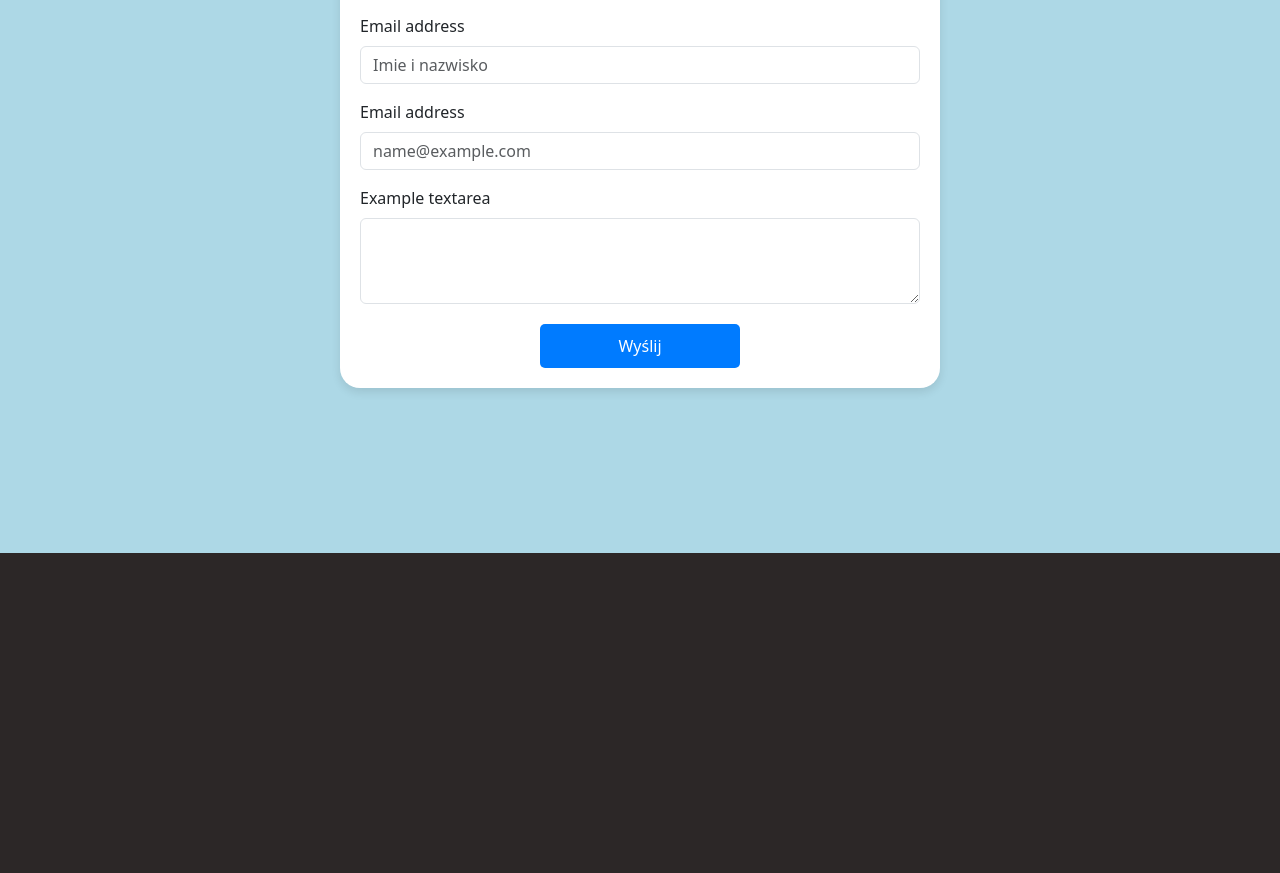
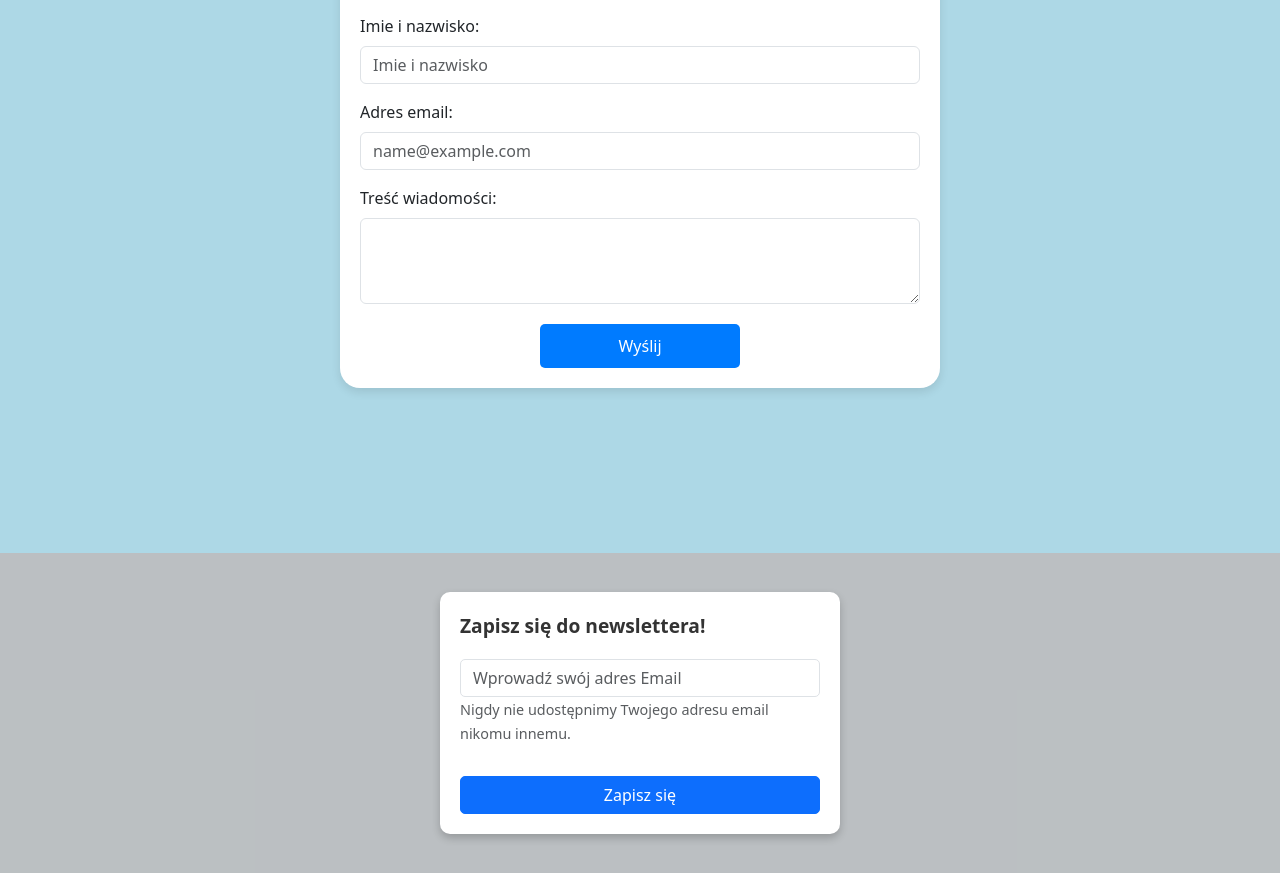
Before and after one commit to kpolchl/WebAplicatiosProject, a React (Vite) app in the folder WebAppProject/: page /contact in a window 1280 px wide. Shown: the part 327-1200 px from the top of the page. Before the commit the page ends 880 px from the top, so only its background shows below. Built offline with nearby package versions, Linux system fonts and the light colour scheme; no server answers.

Commit message:
kilka zmian

```diff
--- a/WebAppProject/src/App.jsx
+++ b/WebAppProject/src/App.jsx
@@ -11,6 +11,7 @@ import LoginPage from './Pages/LoginPage';
 import ProductPage from './Pages/ProductPage';
 import { CartProvider } from './Context/CartContext';
 import { ProductProvider } from './Context/ProductContext';
+import NewsletterComponent from './Components/Newsletter';
 
 function App() {
   return (
@@ -27,6 +28,7 @@ function App() {
             <Route path="/loginpage" element={<LoginPage />} />
             <Route path="/product/:title" element={<ProductPage />} />
           </Routes>
+          <NewsletterComponent/>
         </BrowserRouter>
       </CartProvider>
     </ProductProvider>
--- a/WebAppProject/src/Components/ContactComponent.jsx
+++ b/WebAppProject/src/Components/ContactComponent.jsx
@@ -4,15 +4,15 @@ function ContactComponent() {
   return (
     <Form>
       <Form.Group className="mb-3">
-        <Form.Label>Email address</Form.Label>
+        <Form.Label>Imie i nazwisko: </Form.Label>
         <Form.Control type="textarea" placeholder="Imie i nazwisko" />
       </Form.Group>
       <Form.Group className="mb-3" controlId="exampleForm.ControlInput1">
-        <Form.Label>Email address</Form.Label>
+        <Form.Label>Adres email:</Form.Label>
         <Form.Control type="email" placeholder="name@example.com" />
       </Form.Group>
       <Form.Group className="mb-3" controlId="exampleForm.ControlTextarea1">
-        <Form.Label>Example textarea</Form.Label>
+        <Form.Label>Treść wiadomości:</Form.Label>
         <Form.Control as="textarea" rows={3} />
       </Form.Group>
     </Form>
--- a/WebAppProject/src/Components/Newsletter.jsx
+++ b/WebAppProject/src/Components/Newsletter.jsx
@@ -0,0 +1,47 @@
+import Button from 'react-bootstrap/Button';
+import Form from 'react-bootstrap/Form';
+
+function NewsletterComponent() {
+  return (
+    <div style={{
+      display: "flex",
+      justifyContent: "center",
+      alignItems: "center",
+      height: "40vh",
+      backgroundColor: "rgba(31, 45, 54, 0.3)",
+    }}>
+      <div style={{
+        width: "400px",
+        backgroundColor: "white",
+        padding: "20px",
+        borderRadius: "10px",
+        boxShadow: "0 4px 8px rgba(0, 0, 0, 0.2)",
+      }}>
+        <Form>
+          <Form.Group className="mb-3" controlId="formBasicEmail">
+            <Form.Label style={{ fontSize: "1.2rem", fontWeight: "bold", color: "#333" }}>
+              Zapisz się do newslettera!
+            </Form.Label>
+            <Form.Control
+              type="email"
+              placeholder="Wprowadź swój adres Email"
+              style={{ borderRadius: "5px", marginTop: "10px" }}
+            />
+            <Form.Text className="text-muted" style={{ fontSize: "0.9rem", marginTop: "5px" }}>
+              Nigdy nie udostępnimy Twojego adresu email nikomu innemu.
+            </Form.Text>
+          </Form.Group>
+          <Button
+            variant="primary"
+            type="submit"
+            style={{ width: "100%", borderRadius: "5px", marginTop: "15px" }}
+          >
+            Zapisz się
+          </Button>
+        </Form>
+      </div>
+    </div>
+  );
+}
+
+export default NewsletterComponent;
--- a/WebAppProject/src/Pages/Contact.jsx
+++ b/WebAppProject/src/Pages/Contact.jsx
@@ -1,7 +1,6 @@
 import ContactComponent from "../Components/ContactComponent";
 
 function Contact() {
-  // Funkcja obsługująca kliknięcie przycisku
   const handleSubmit = () => {
     alert("Wiadomość została wysłana!");
   };
@@ -12,10 +11,10 @@ function Contact() {
         display: "flex",
         justifyContent: "center",
         alignItems: "center",
-        minHeight: "100vh", // Pełna wysokość widoku
+        minHeight: "100vh",
         backgroundColor: "#add8e6",
-        padding: "10px", // Dodanie paddingu dla wąskich ekranów
-        boxSizing: "border-box", // Uwzględnia padding w szerokości
+        padding: "10px",
+        boxSizing: "border-box",
       }}
     >
       <div
@@ -24,9 +23,9 @@ function Contact() {
           borderRadius: "20px",
           boxShadow: "0px 4px 10px rgba(0, 0, 0, 0.1)",
           maxWidth: "600px",
-          width: "100%", // Elastyczna szerokość dla responsywności
+          width: "100%",
           padding: "20px",
-          boxSizing: "border-box", // Zapobiega obcinaniu krawędzi
+          boxSizing: "border-box",
         }}
       >
         <h1 style={{ textAlign: "center", marginBottom: "20px" }}>
@@ -36,7 +35,7 @@ function Contact() {
         <div style={{ textAlign: "center", marginTop: "20px" }}>
           <button
             type="button"
-            onClick={handleSubmit} // Wywołanie funkcji obsługującej kliknięcie
+            onClick={handleSubmit}
             style={{
               backgroundColor: "#007bff",
               color: "white",
@@ -45,9 +44,9 @@ function Contact() {
               padding: "10px 20px",
               fontSize: "16px",
               cursor: "pointer",
-              width: "100%", // Przycisk zajmuje pełną szerokość
-              maxWidth: "200px", // Maksymalna szerokość dla estetyki
-              margin: "0 auto", // Wyśrodkowanie przycisku
+              width: "100%",
+              maxWidth: "200px",
+              margin: "0 auto",
             }}
           >
             Wyślij
```
